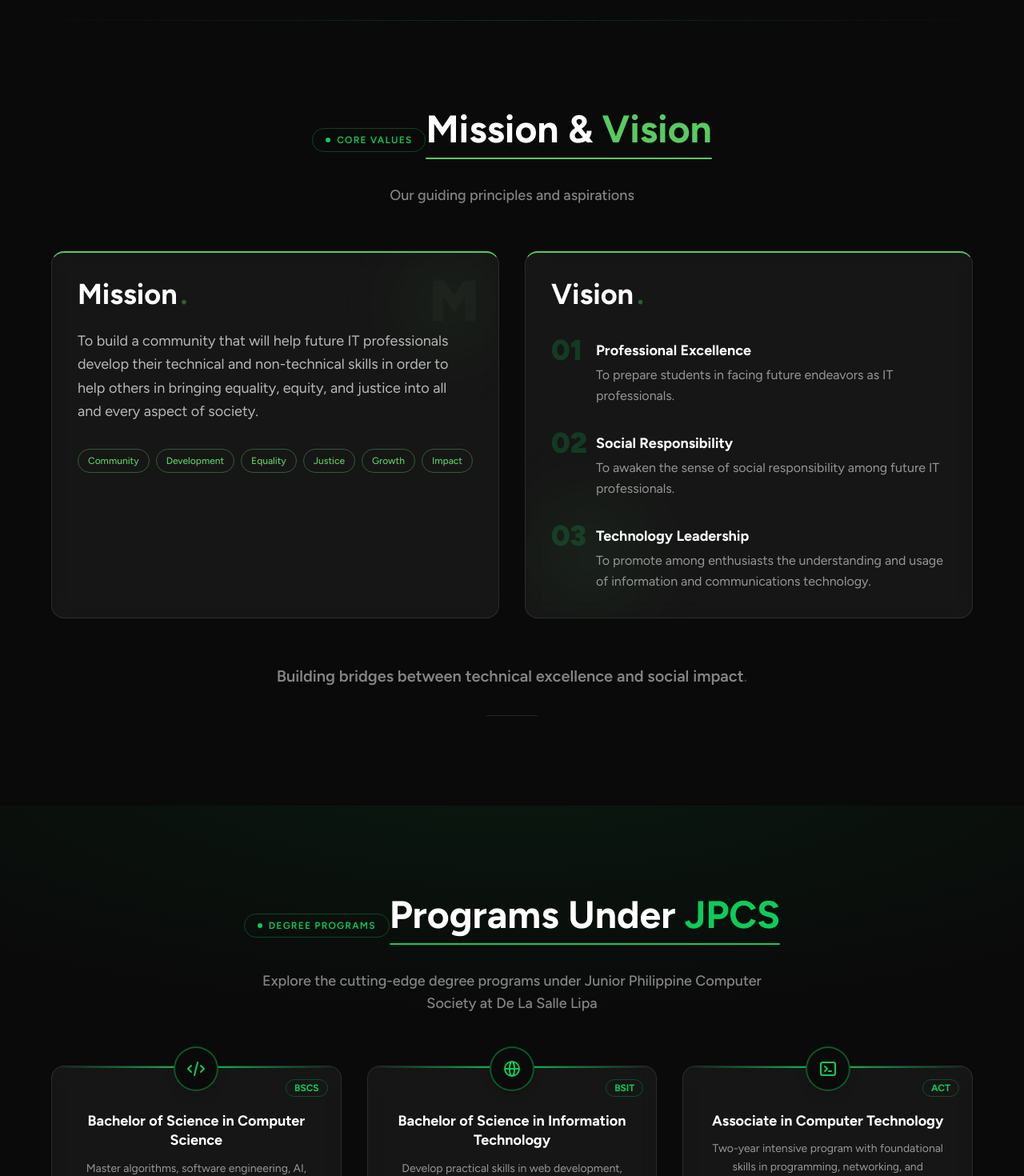
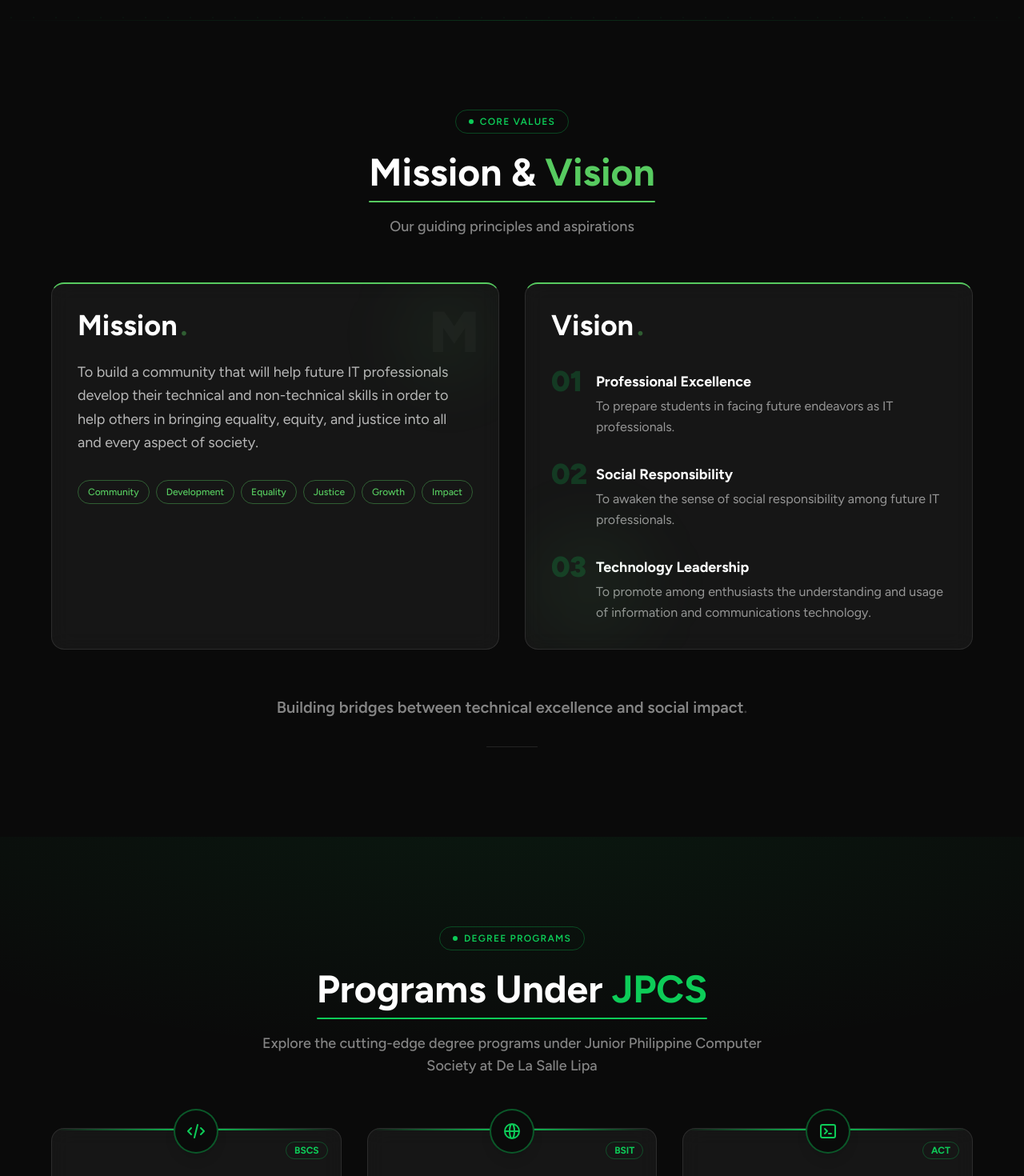
Before and after one commit to dlsl-jpcs/jpcs-site, a Next.js app: page / in a window 1280 px wide. Shown: the part 1420-2890 px from the top of the page at 80% size. Built offline with nearby package versions, Linux system fonts and the light colour scheme.

Commit message:
fix eyebrow

```diff
--- a/components/about/MissionVision.tsx
+++ b/components/about/MissionVision.tsx
@@ -56,7 +56,7 @@
           whileInView={{ opacity: 1, y: 0 }}
           viewport={{ once: true }}
           transition={{ duration: 0.6 }}
-          className="text-center mb-14"
+          className="flex flex-col items-center text-center mb-14"
         >
           <span className="inline-flex items-center gap-2 text-light-green text-xs font-semibold tracking-widest uppercase border border-light-green/30 rounded-full px-4 py-1.5 mb-6">
             <span className="w-1.5 h-1.5 rounded-full bg-light-green" />
--- a/components/about/ProgramsUnder.tsx
+++ b/components/about/ProgramsUnder.tsx
@@ -83,7 +83,7 @@
           whileInView={{ opacity: 1, y: 0 }}
           viewport={{ once: true }}
           transition={{ duration: 0.6 }}
-          className="text-center mb-16"
+          className="flex flex-col items-center text-center mb-16"
         >
           <span className="inline-flex items-center gap-2 text-light-green text-xs font-semibold tracking-widest uppercase border border-light-green/30 rounded-full px-4 py-1.5 mb-6">
             <span className="w-1.5 h-1.5 rounded-full bg-light-green" />
```
